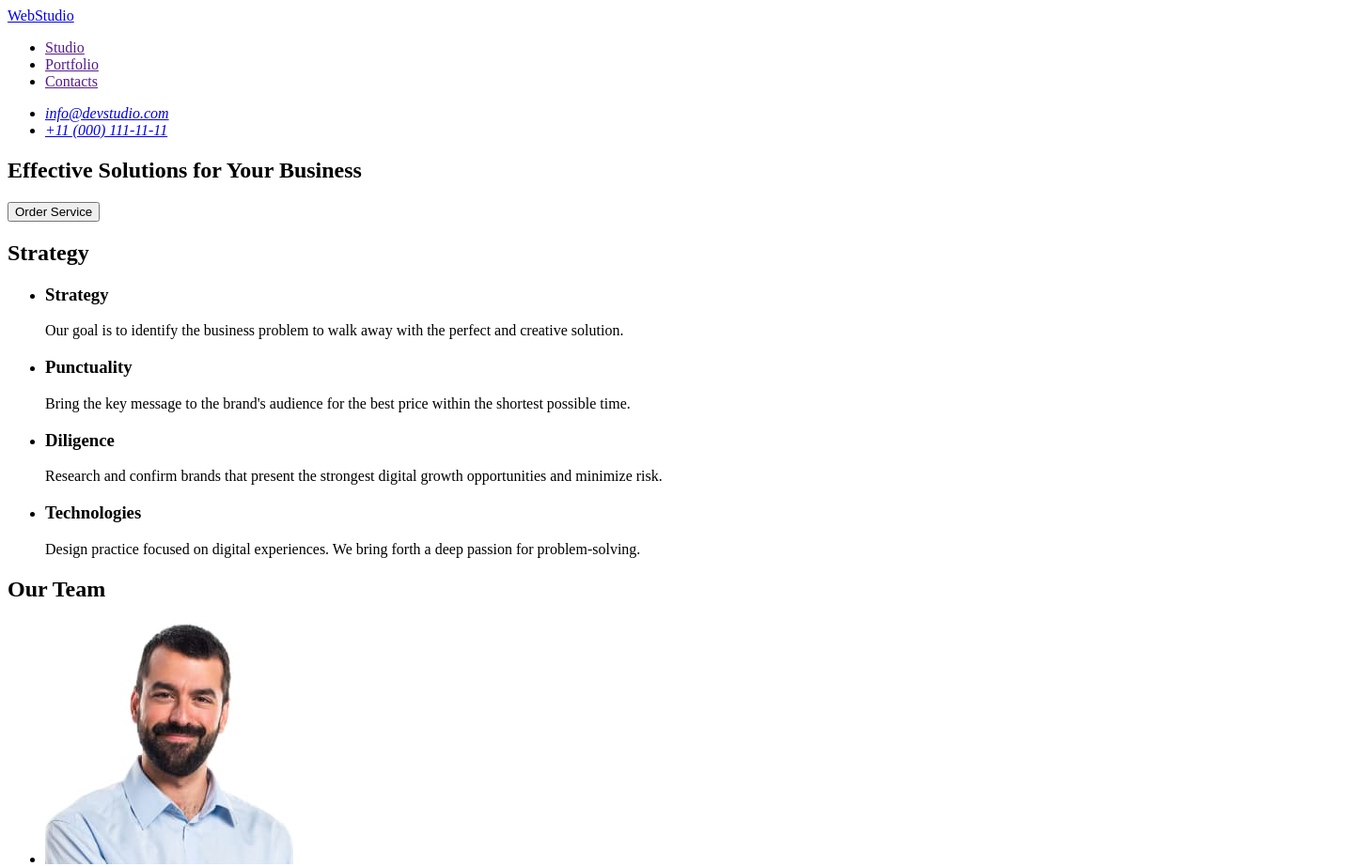
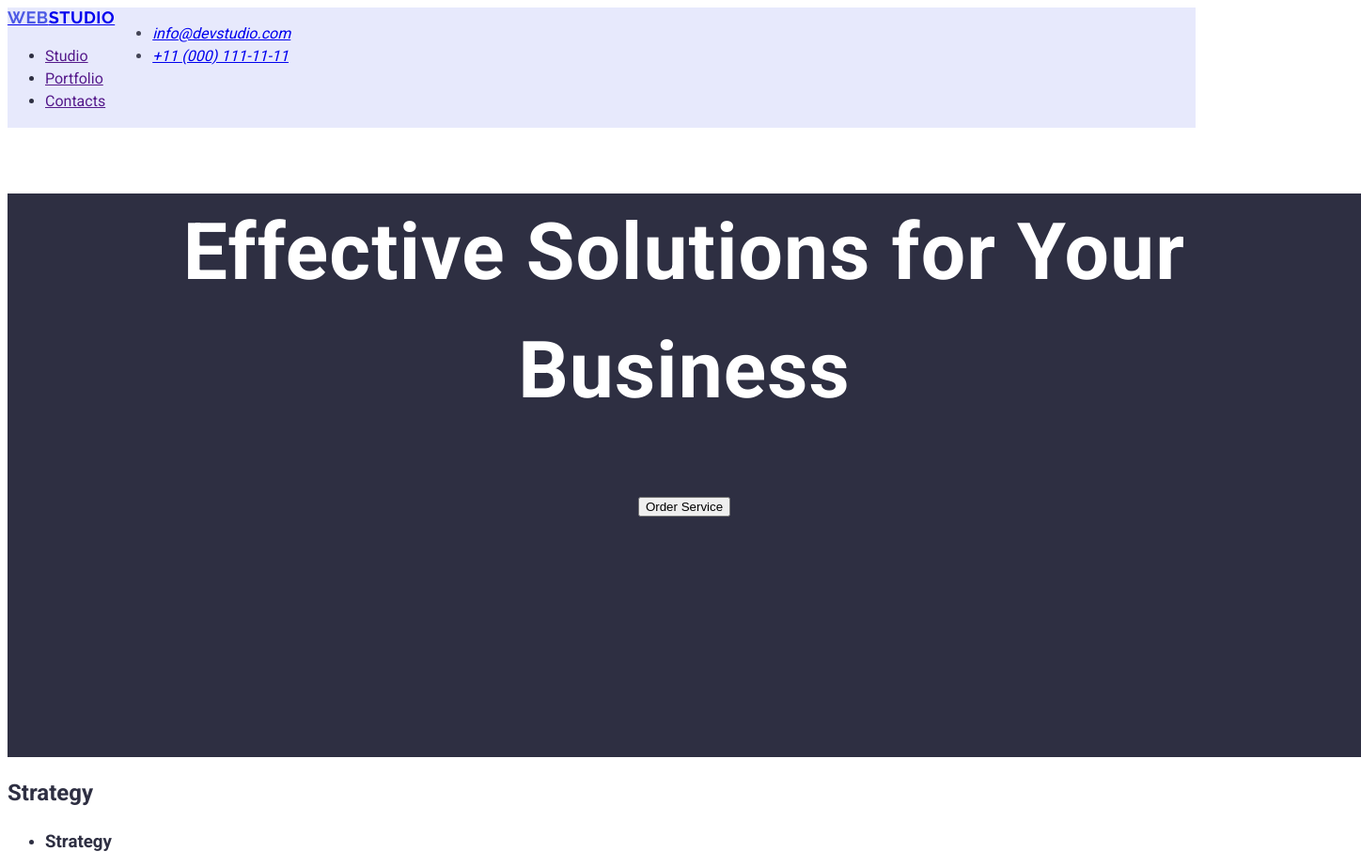
Before and after one commit to Iryna2110/goit-murkup-hw-02, a plain HTML site: page index.html in a window 1280 px wide. Shown: the top 923 px of the page at 94% size, 1448 px wide, since content can reach past the window. Drawn offline with Linux system fonts and the light colour scheme.

Commit message:
project update

```diff
--- /dev/null
+++ b/css/styles.css
@@ -0,0 +1,56 @@
+body {
+    font-family: "Roboto", "Railway", sans-serif;
+    color: #2E2F42;
+    font-size: 16px;
+    line-height: 1.5;
+}
+.header-line {
+    display: flex;
+    flex-direction: row;
+    background-color: #E7E9FC;
+}
+.top-line {
+}
+.top-line-logo {
+    color: #4D5AE5;
+    font-family: "Raleway";
+    font-size: 18px;
+    font-weight: 700;
+    line-height: 1.16;
+    letter-spacing: 0.03em;
+    text-transform: uppercase;
+}
+.header-logo {
+    font-family: "Raleway";
+        font-size: 18px;
+        font-weight: 700;
+        line-height: 1.16;
+        letter-spacing: 0.03em;
+        text-transform: uppercase;
+}
+.contacts {
+display: inline;
+color: #434455;
+}
+a:hover,
+a:focus {
+    color: #4D5AE5;
+}
+
+.hero {
+    width: 1440px;
+    height: 600px;
+    background-color: #2E2F42;
+    text-align: center;
+}
+.hero-title {
+    color: #ffffff;
+    font-size: 56px;
+    font-weight: 700;
+    line-height: 1,07;
+    letter-spacing: 0.02em;
+
+}
+td {
+    cursor: pointer
+}
--- a/index.html
+++ b/index.html
@@ -5,11 +5,15 @@
     <meta http-equiv="x-ua-compatible" content="ie=edge" />
     <meta name="viewport" content="width=device-width, initial-scale=1.0" />
     <title>Web Studio</title>
+    <link rel="stylesheet" href="./css/styles.css">
+    <link rel="preconnect" href="https://fonts.googleapis.com">
+    <link rel="preconnect" href="https://fonts.gstatic.com" crossorigin>
+    <link href="https://fonts.googleapis.com/css2?family=Raleway:wght@700&family=Roboto:wght@400;500;700&display=swap" rel="stylesheet">
   </head>
   <body>
-    <header>
-      <nav>
-        <a href="./index.html">WebStudio</a>
+    <header class="header-line">
+        <nav class="top-line">
+        <a href="./index.html" class="header-logo"><span class="top-line-logo">Web</span>Studio</a>
         <ul>
           <li>
             <a href="">Studio</a>
@@ -22,7 +26,7 @@
           </li>
         </ul>
       </nav>
-      <address>
+      <address class="contacts">
         <ul>
           <li>
             <a href="mailto:info@devstudio.com">info@devstudio.com</a>
@@ -34,8 +38,8 @@
       </address>
     </header>
     <main>
-      <section>
-        <h1>Effective Solutions for Your Business</h1>
+      <section class="hero">
+        <div class="hero-title"><h1>Effective Solutions for Your Business</h1></div>
         <button type="button">Order Service</button>
       </section>
       <section>
@@ -96,9 +100,44 @@
           </li>
         </ul>
       </section>
+      <section>
+        <h2>Our portfolio</h2>
+        <ul>
+          <li>
+            <img src="./images/portfolio-img-1.jpg" alt="Banking App" width:="360", height:="420">
+            <h3>Banking App</h3>
+            <p>App</p>
+          </li>
+          <li>
+            <img src="./images/portfolio-img-2.jpg" alt="Cashless Payment">
+            <h3>Cashless Payment</h3>
+            <p>Marketing</p>
+          </li>
+          <li>
+            <img src="./images/portfolio-img-3.jpg" alt="Meditation App">
+            <h3>Meditation App</h3>
+            <p>App</p>
+          </li>
+          <li>
+            <img src="./images/portfolio-img-4.jpg" alt="Taxi Service">
+            <h3>Taxi Service</h3>
+            <p>Marketing</p>
+          </li>
+          <li>
+            <img src="./images/portfolio-img-5.jpg" alt="Screen Illustrations">
+            <h3>Screen Illustrations</h3>
+            <p>Design</p>
+          </li>
+          <li>
+            <img src="./images/portfolio-img-6.jpg" alt="Online Courses">
+            <h3>Online Courses</h3>
+            <p>Marketing</p>
+          </li>
+        </ul>
+      </section>
     </main>
     <footer>
-      <a href=./index.html>WebStudio</a>
+      <a href=./index.html><span class="top-line-logo">Web</span>Studio</a>
       <p>
         Increase the flow of customers and sales for your business with digital
         marketing & growth solutions.
```
Also changed, not shown: images/portfolio-img-1.jpg (added), images/portfolio-img-2.jpg (added), images/portfolio-img-3.jpg (added), images/portfolio-img-4.jpg (added), images/portfolio-img-5.jpg (added), images/portfolio-img-6.jpg (added).
